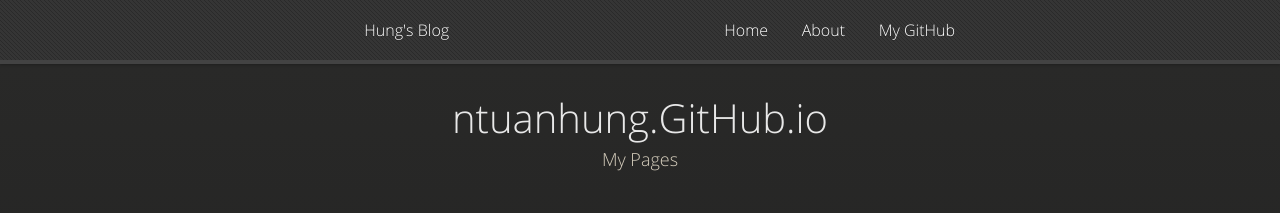
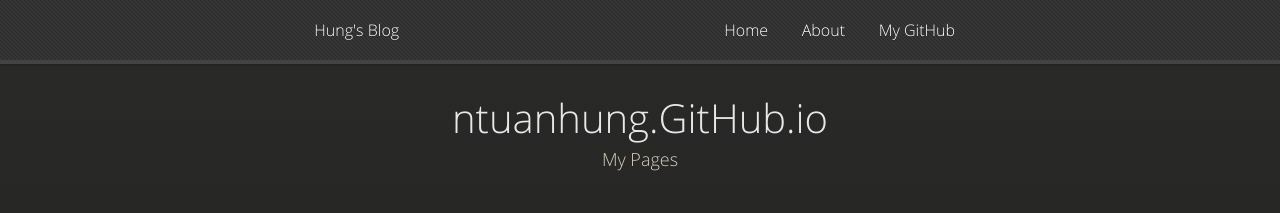
Before and after one commit to ntuanhung/ntuanhung.github.io, a Jekyll site: the page built from index.html, in a window 1280 px wide. Shown: the top 213 px of the page. Built offline with Jekyll 4.4.1, drawn with Linux system fonts in a browser that asks for light colours; nearby versions of some CDN libraries.

Commit message:
Update styles.css

```diff
--- a/stylesheets/styles.css
+++ b/stylesheets/styles.css
@@ -728,7 +728,7 @@
 }
 #header nav li:first-child{
   position:absolute;
-  left:-350px;
+  left:-400px;
 }
 #header nav li a {
   color: white;
```
